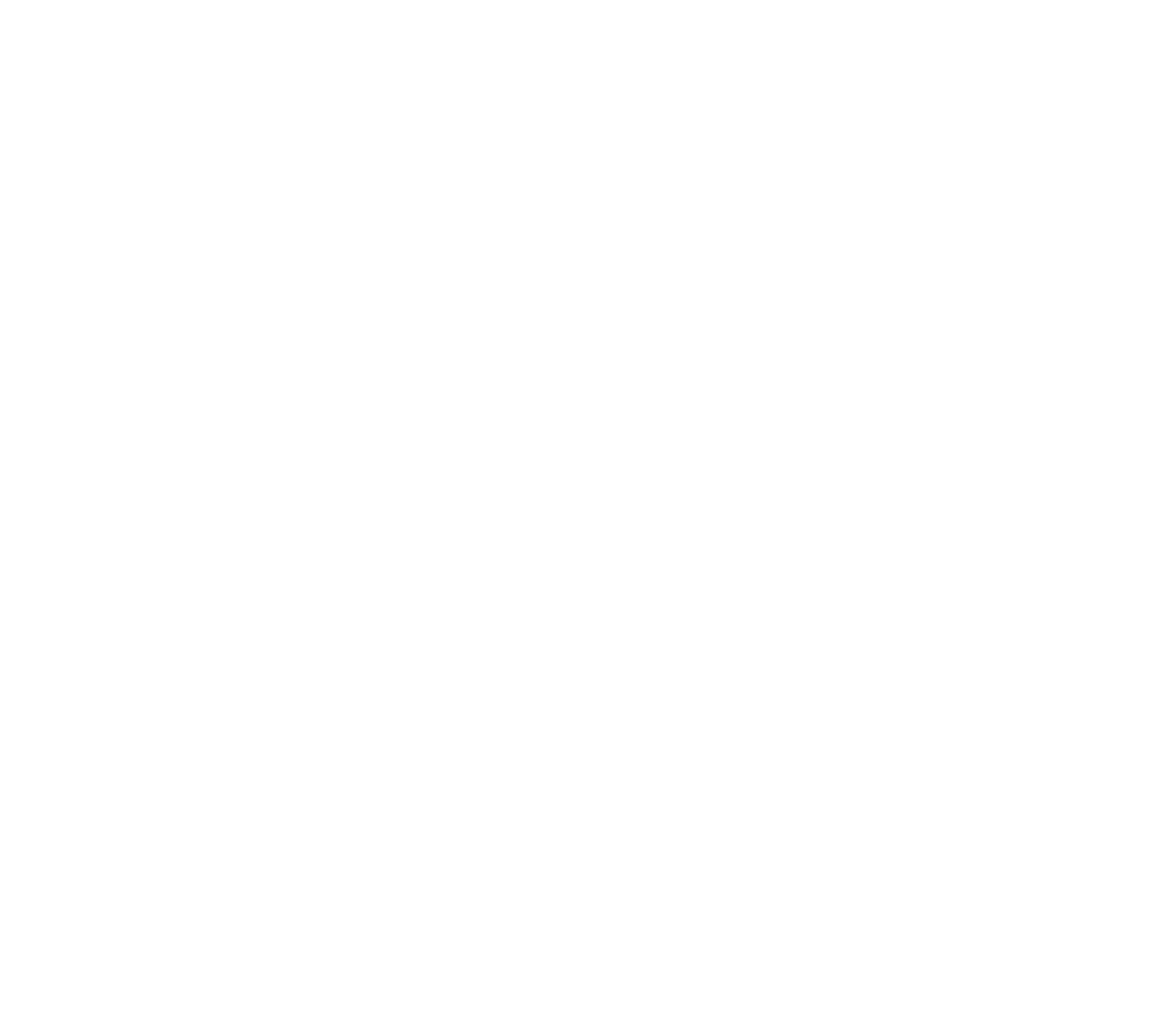
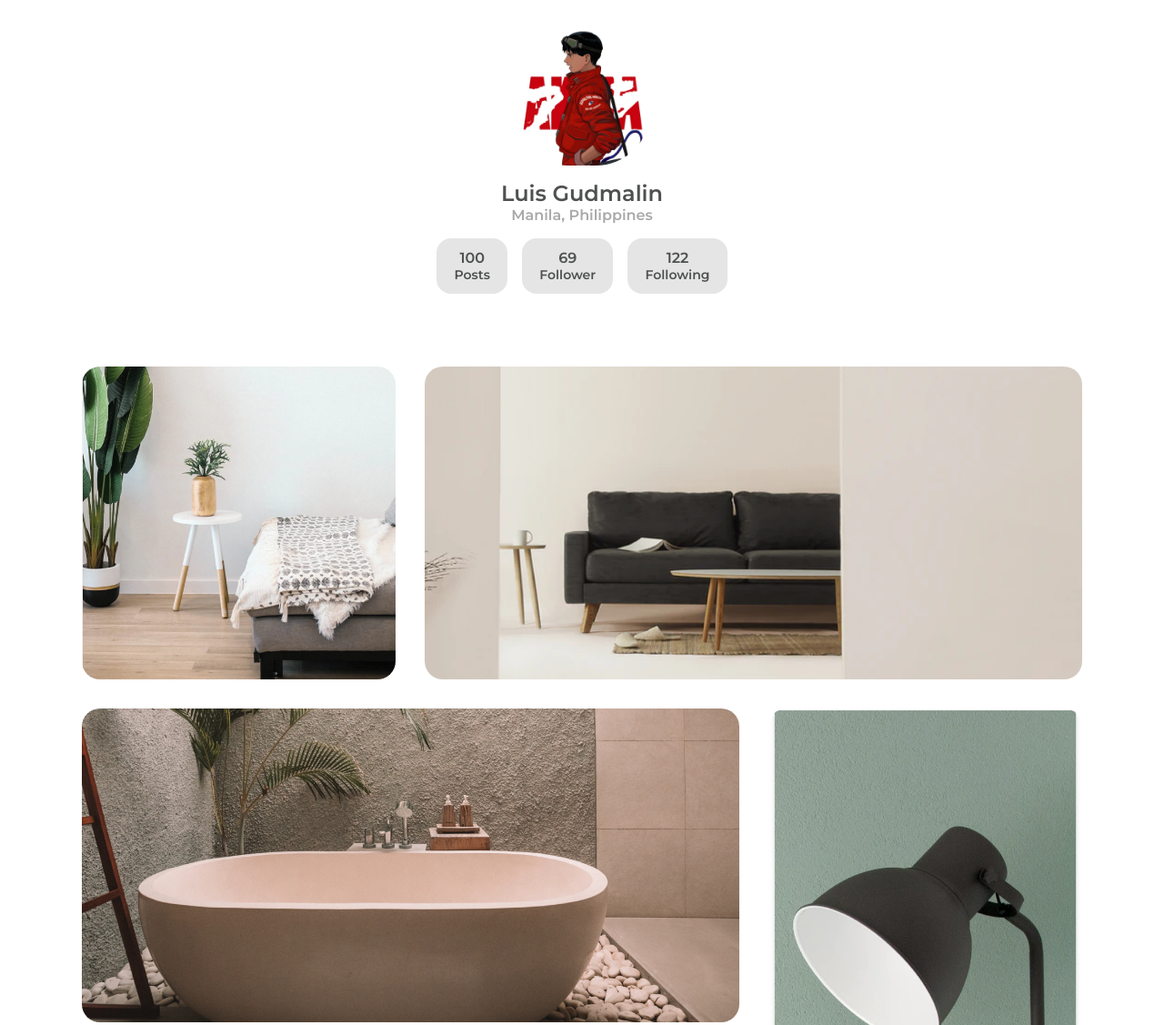
Before and after one commit to lewsea/devchallenges-projects, a plain HTML site: page my-gallery-master/index.html in a window 1280 px wide. Shown: the top 1127 px of the page at 91% size. Before the commit the page ends 800 px from the top, so only its background shows below. Drawn offline with Linux system fonts and the light colour scheme.

Commit message:
added my-gallery

```diff
--- a/my-gallery-master/index.html
+++ b/my-gallery-master/index.html
@@ -7,10 +7,41 @@
   maximum-scale=5" />
   <link rel="icon" href="devchallenges.png" />
   <link rel="shortcut icon" type="image/x-icon" href="https://devchallenges.io/" />
+  <link rel="stylesheet" href="style.css">
   <title>My Gallery</title>
 </head>
 
 <body>
+  <div class="profile">
+    <img src="profile-photo.jpg" alt="">
+    <h2>Luis Gudmalin</h2>
+    <p>Manila, Philippines</p>
+    <div class="counts">
+      <div class="counts-block">
+        <span>100</span>
+        <p>Posts</p>
+      </div>
+      <div class="counts-block">
+        <span>69</span>
+        <p>Follower</p>
+      </div>
+      <div class="counts-block">
+        <span>122</span>
+        <p>Following</p>
+      </div>
+    </div>
+  </div>
+  <div class="grid">
+    <img src="photo1.png" alt="">
+    <img src="photo2.png" alt="">
+    <img src="photo3.png" alt="">
+    <img src="photo4.png" alt="">
+    <img src="photo5.png" alt="">
+    <img src="photo6.png" alt="">
+  </div>
+  <div class="name">
+    <p>Luis Gudmalin @ DevChallenges.io</p>
+  </div>
 </body>
 
 </html>
--- /dev/null
+++ b/my-gallery-master/style.css
@@ -0,0 +1,106 @@
+@import url('https://fonts.googleapis.com/css2?family=Montserrat:wght@600&display=swap');
+
+* {
+    padding: 0;
+    margin: 0;
+    box-sizing: border-box;
+}
+
+body {
+    font-family: 'Montserrat', sans-serif;
+    color:  #4E5150;
+}
+
+.profile {
+    display: flex;
+    flex-direction: column;
+    align-items: center;
+    margin-top: 2rem;
+}
+
+.profile img {
+    max-width: 150px;
+    max-height: 150px;
+    border-radius: 60px;
+    /* border: 1px solid #333333; */
+}
+
+.profile h2 {
+    margin-top: 1rem;
+}
+
+.profile > p {
+    color: #A9A9A9;
+}
+
+.counts {
+    display: flex;
+    gap: 1rem;
+    margin-top: 1rem;
+}
+
+.counts-block {
+    font-weight: 600;
+    padding: 12px 1.2rem;
+    background: #E5E5E5;
+    border-radius: 16px;
+    text-align: center;
+}
+
+.counts-block p {
+    font-size: 14px;
+}
+
+.grid {
+    display: grid;
+    margin: 5rem auto;
+    max-width: 1100px;
+    gap: 2rem;
+    width: 95%;
+}
+
+.grid img {
+    border-radius: 20px;
+    width: 100%;
+}
+
+.grid img:first-child {
+    grid-column: 1/2;
+    grid-row: 1/2;
+}
+
+.grid img:nth-child(2) {
+    grid-column: 2/4;
+    grid-row: 1/2;
+}
+
+.grid img:nth-child(3) {
+    grid-column: 1/3;
+    grid-row: 2/3;
+}
+
+.grid img:nth-child(4) {
+    grid-column: 3/4;
+    grid-row: 2/4;
+}
+
+.grid img:nth-child(5) {
+    grid-column: 1/2;
+    grid-row: 3/4;
+}
+
+.grid img:last-child {
+    grid-column: 2/3;
+    grid-row: 3/4;
+}
+
+@media(max-width: 600px) {
+    .grid {
+        gap: 10px;
+    }
+}
+
+.name p {
+  text-align: center;
+  padding: 1rem;
+}
--- a/recipe-page-master/style.css
+++ b/recipe-page-master/style.css
@@ -82,9 +82,6 @@ h1, h2, h3 {
     margin: 10px 0;
 }
 
-.ingredients li input {
-}
-
 .measurements {
     flex: 1;
     display: flex;
```
Also changed, not shown: my-gallery-master/profile-photo.jpg (added), my-gallery-master/profilePhoto.png (deleted).
